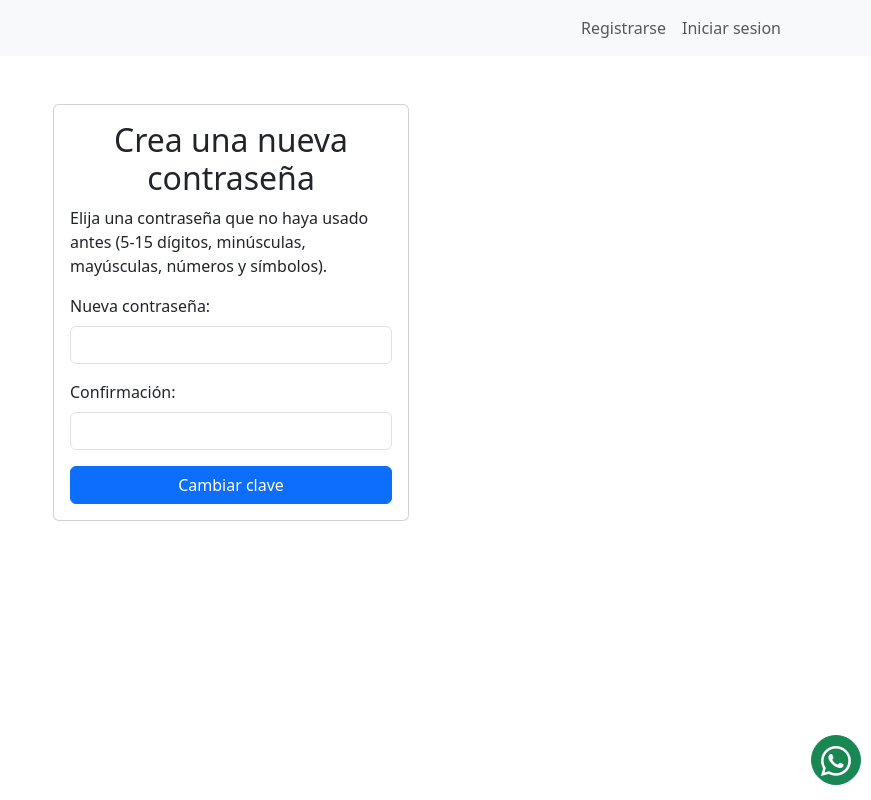
After one commit to perezfacundo/project_v1, a Django app: page /cambiarClave/ in a window 1280 px wide. The commit adds this page. Shown: the whole page, without its empty margins (409-1280 px from the left). Run offline with Django 4.2, Linux system fonts and the light colour scheme; some libraries are stand-ins or nearby versions.

Commit message:
sync cambio Claves

```diff
--- a/project_v1/urls.py
+++ b/project_v1/urls.py
@@ -31,8 +31,6 @@ urlpatterns = [
     # rutas solicitudes
     path('solicitudes/', views.solicitudes, name='solicitudes'),
     path('solicitudes_listado/', views.solicitudes_listado, name='solicitudes_listado'),
-    path('solicitudes_prox7dias/', views.solicitudes_prox7dias, name='solicitudes_prox7dias'),
-    path('solicitudes_pendientes/', views.solicitudes_pendientes, name='solicitudes_pendientes'),
     path('solicitudes/crear/', views.solicitudes_crear, name='solicitudes_crear'),
     path('solicitudes/<int:solicitud_id>/', views.solicitud_detalle, name='solicitud_detalle'),
     path('solicitudes/eliminar/<int:solicitud_id>/', views.solicitud_eliminar, name='solicitud_eliminar'),
@@ -67,5 +65,6 @@ urlpatterns = [
     path('logout/', views.signout, name='logout'),
     path('signin/', views.signin, name='signin'),
     path('recuperarCuenta/', views.recuperarCuenta, name='recuperarCuenta'),
-    path('ingresarCodigoRecuperacion/', views.ingresarCodigoRecuperacion, name='ingresarCodigoRecuperacion')
+    path('ingresarCodigoRecuperacion/', views.ingresarCodigoRecuperacion, name='ingresarCodigoRecuperacion'),
+    path('cambiarClave/', views.cambiarClave, name='cambiarClave'),
 ]
--- /dev/null
+++ b/solicitudes/templates/auth/cambiarClave.html
@@ -0,0 +1,36 @@
+{% extends 'base.html' %}
+
+{% block content %}
+
+<div class="container">
+  <div class="row">
+    <section class="col-md-4 offset-md-4 mt-5">
+      <form action="/cambiarClave/" method="post" class="card card-body">
+
+        <h2 class="text-center">Crea una nueva contraseña</h2>
+
+        {{error}}
+        {% csrf_token %}
+
+        <p>Elija una contraseña que no haya usado antes (5-15 dígitos, minúsculas, mayúsculas, números y símbolos).</p>
+
+        <div class="mb-3">
+            <label for="password" class="form-label">Nueva contraseña: </label>
+            <input type="password" name="password1" id="password1" class="form-control">
+          </div>
+
+        <div class="mb-3">
+          <label for="password" class="form-label">Confirmación: </label>
+          <input type="password" name="password2" id="password2" class="form-control">
+        </div>
+
+        <button type="submit" class="btn btn-primary">
+          Cambiar clave
+        </button>
+
+      </form>
+    </section>
+  </div>
+</div>
+
+{% endblock %}
--- a/solicitudes/templates/auth/signin.html
+++ b/solicitudes/templates/auth/signin.html
@@ -7,7 +7,7 @@
     <section class="col-md-4 offset-md-4 mt-5">
       <form action="/signin/" method="post" class="card card-body">
 
-        <h1 class="text-center">Iniciar sesion</h1>
+        <h2 class="text-center">Iniciar sesion</h2>
 
         {{error}}
         {% csrf_token %}
--- a/solicitudes/templates/auth/signup.html
+++ b/solicitudes/templates/auth/signup.html
@@ -6,7 +6,7 @@
   <div class="row vh-100 d-flex justify-content-center align-items-center">
     <div class="col-md-7">
       <form action="/signup/" method="post" class="card-body needs-validation" novalidate>
-        <h4 class="mb-3">Registrarse</h4>
+        <h2 class="mb-3">Registrarse</h2>
         {{error}}
         {% csrf_token %}
 
--- a/solicitudes/templates/base.html
+++ b/solicitudes/templates/base.html
@@ -98,15 +98,23 @@
             <ul class="dropdown-menu">
               <li><a class="dropdown-item" href="/clientes/">Listado</a></li>
               <li><a class="dropdown-item" href="/clientes/crear/">Nuevo cliente</a></li>
-              <li>
-                <hr class="dropdown-divider">
-              </li>
+              <li><hr class="dropdown-divider"></li>
               <li><a class="dropdown-item" href="/clientes/reportes/">Reportes</a></li>
             </ul>
           </li>
           {% endif %}
 
-          <li class="nav-item"><a class="nav-link" href="/logout/">Cerrar sesion</a></li>
+          <li class="nav-item dropdown">
+            <a class="nav-link dropdown-toggle" href="#" role="button" data-bs-toggle="dropdown"
+              aria-expanded="false">Mi cuenta</a>
+            <ul class="dropdown-menu">
+              <li><a class="dropdown-item" href="/clientes/">Mi cuenta</a></li>
+              <li><a class="dropdown-item" href="/cambiarClave/">Cambiar contraseña</a></li>
+              <li><hr class="dropdown-divider"></li>
+              <li><a class="dropdown-item" href="/logout/">Cerrar sesión</a></li>
+            </ul>
+          </li>
+
           {% else %}
           <li class="nav-item"><a class="nav-link" href="/signup/">Registrarse</a></li>
           <li class="nav-item"><a class="nav-link" href="/signin/">Iniciar sesion</a></li>
--- a/solicitudes/views.py
+++ b/solicitudes/views.py
@@ -108,8 +108,7 @@ def signin(request):
         })
     else:
 
-        user = authenticate(
-            request, username=request.POST['username'], password=request.POST['password'])
+        user = authenticate(request, username=request.POST['username'], password=request.POST['password'])
 
         if user is None:
             return render(request, 'auth/signin.html', {
@@ -132,6 +131,7 @@ def recuperarCuenta(request):
         print(codigo)
         request.session['codigoRecuperacion'] = codigo
         request.session['momentoGeneracionCodigo'] = datetime.now().isoformat()
+        request.session['correo'] = request.POST['email']
 
         # Enviar correo con formato normal
         subject = 'Acá está tu código'
@@ -160,37 +160,57 @@ def recuperarCuenta(request):
 def ingresarCodigoRecuperacion(request):
     if request.method == 'GET':
         return render(request, 'auth/ingresarCodigoRecuperacion.html')
+
     elif request.method == 'POST':
-
-        #REVISAR LOGICA
-
         limite_de_tiempo = timedelta(minutes=15)
-        print(limite_de_tiempo)
-        fecha_y_hora_actual = datetime.now() + timedelta(minutes=15)
-        print(fecha_y_hora_actual)
+        fecha_y_hora_actual = datetime.now()
         momentoGeneracionCodigo = datetime.fromisoformat(request.session['momentoGeneracionCodigo'])
-        print(momentoGeneracionCodigo)
 
         diferencia = fecha_y_hora_actual - momentoGeneracionCodigo
-        print(f'diferencia: {diferencia} limite de tiempo: {limite_de_tiempo}')
 
         if diferencia < limite_de_tiempo:
-            print('dif menor')
             if request.POST['codigoRecuperacion'] == request.session['codigoRecuperacion']:
-                print("coincidencia")
                 return redirect('cambiarClave')
             else:
-                print("no hubo coincidencia")
                 return render(request, 'auth/ingresarCodigoRecuperacion', {
-                    'error': 'No hay coincidencia'
+                    'error': 'No hay coincidencia. Intente de nuevo'
                 })
         else:
-            print('dif mayor')
             return render(request, 'auth/ingresarCodigoRecuperacion', {
-                    'error': 'Se cumplieron los 15 minutos de validez del código'
+                    'error': 'Se cumplieron los 15 minutos de validez del código. Intente de nuevo.'
             })
 
 
+def cambiarClave(request):
+    if request.method == 'GET':
+        return render(request, 'auth/cambiarClave.html')
+    elif request.method == 'POST':
+
+        if request.POST['password1'] == request.POST['password2']:
+
+            try:
+                objUsuario = Usuario.objects.get(email = request.session['correo'])
+            except:
+                objUsuario = Usuario.objects.get(username = request.session['username'])
+
+            objUsuario.set_password(request.POST['password1'])
+            objUsuario.save()
+
+            user = authenticate(request, username=objUsuario.username, password=request.POST['password1'])
+
+            if user is None:
+                return render(request, 'auth/signin.html', {
+                    'error': "Ocurrió un error al intentar autenticar la sesión. Intente con la clave nueva."
+                })
+            else:
+                login(request, user)
+                request.session['username'] = objUsuario.username
+                return redirect('dashboard')
+
+        else:
+            return render(request, 'auth/cambiarClave.html', {
+                    'error': 'La nueva contraseña y la confirmación no coinciden. Intente de nuevo.'
+            })
 
 
 @login_required
```
Also changed, not shown: db.sqlite3.
